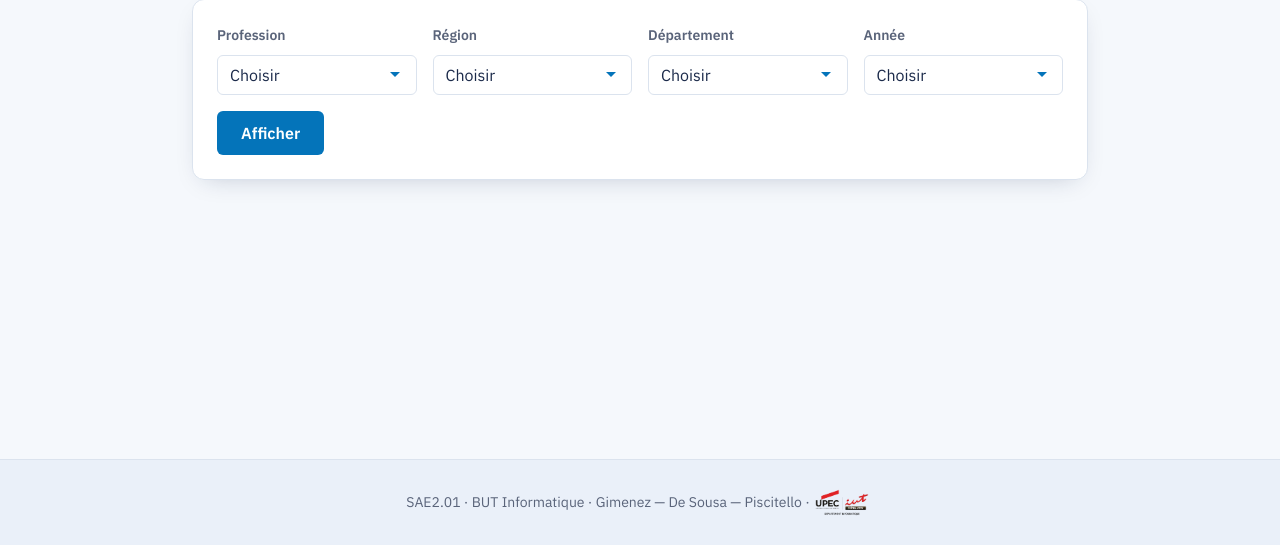
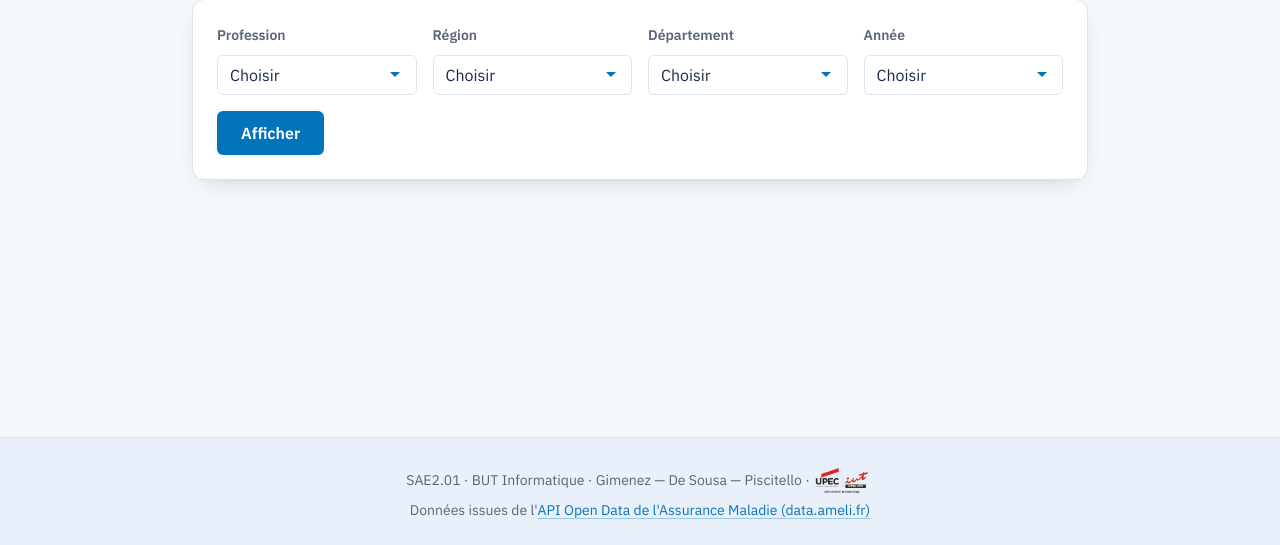
Before and after one commit to AP-upec/SAE2.01, a Flask app: page / in a window 1280 px wide. Shown: the part 255-800 px from the top of the page. Run offline with Flask 3, Linux system fonts and the light colour scheme.

Commit message:
mention_api_ameli_footer

```diff
--- a/templates/base.html
+++ b/templates/base.html
@@ -28,6 +28,7 @@
         </main>
         <footer>
             <p>SAE2.01 · BUT Informatique · Gimenez — De Sousa — Piscitello ·<img class="logo_footer" src="{{ url_for('static', filename='/upec-iutcv_info-color.png') }}" alt="Logo UPEC"></p>
+            <p>Données issues de l'<a href="https://data.ameli.fr" target="_blank" rel="noopener">API Open Data de l'Assurance Maladie (data.ameli.fr)</a></p>
         </footer>
         </body>
 </html>
```
